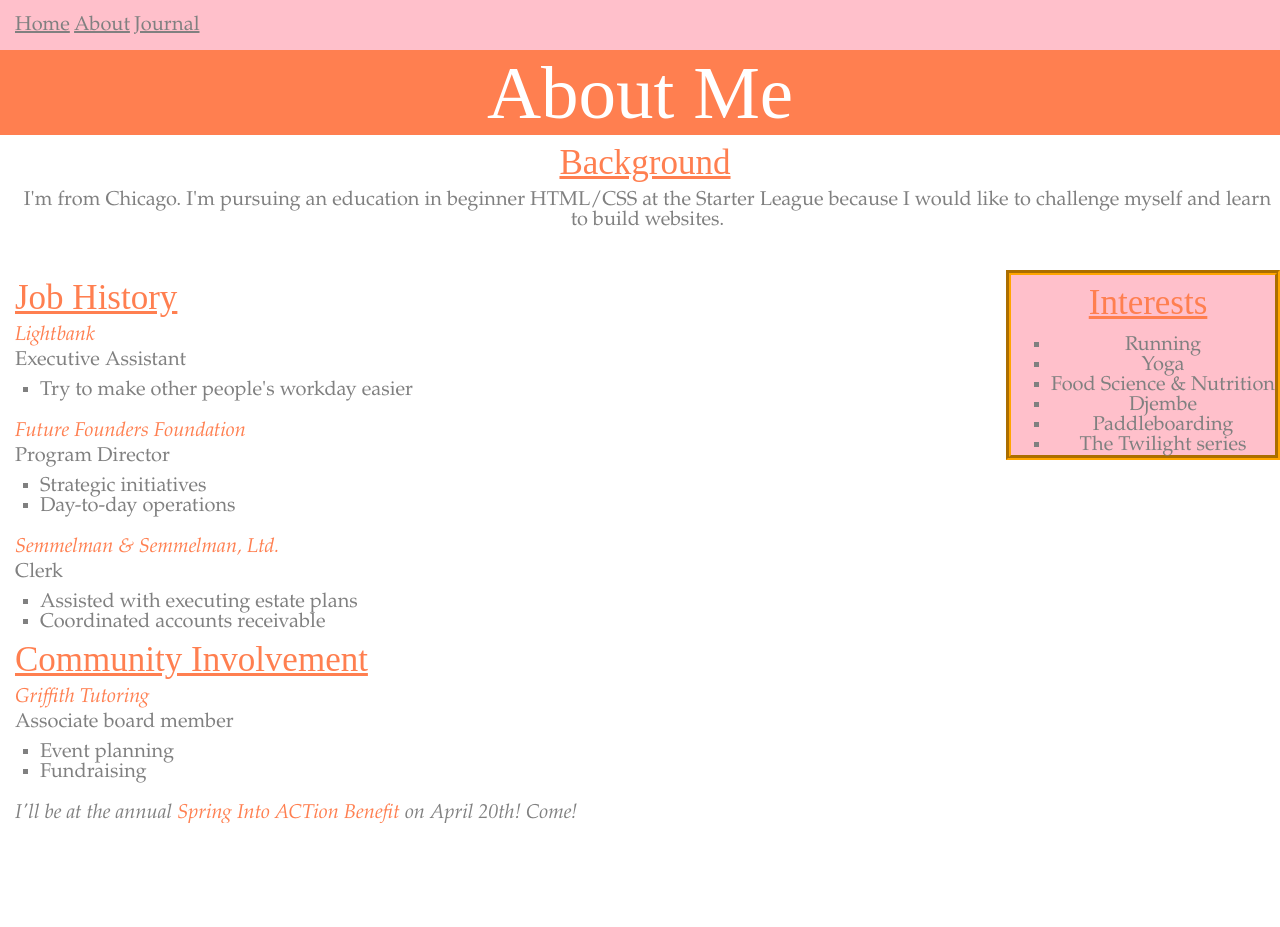
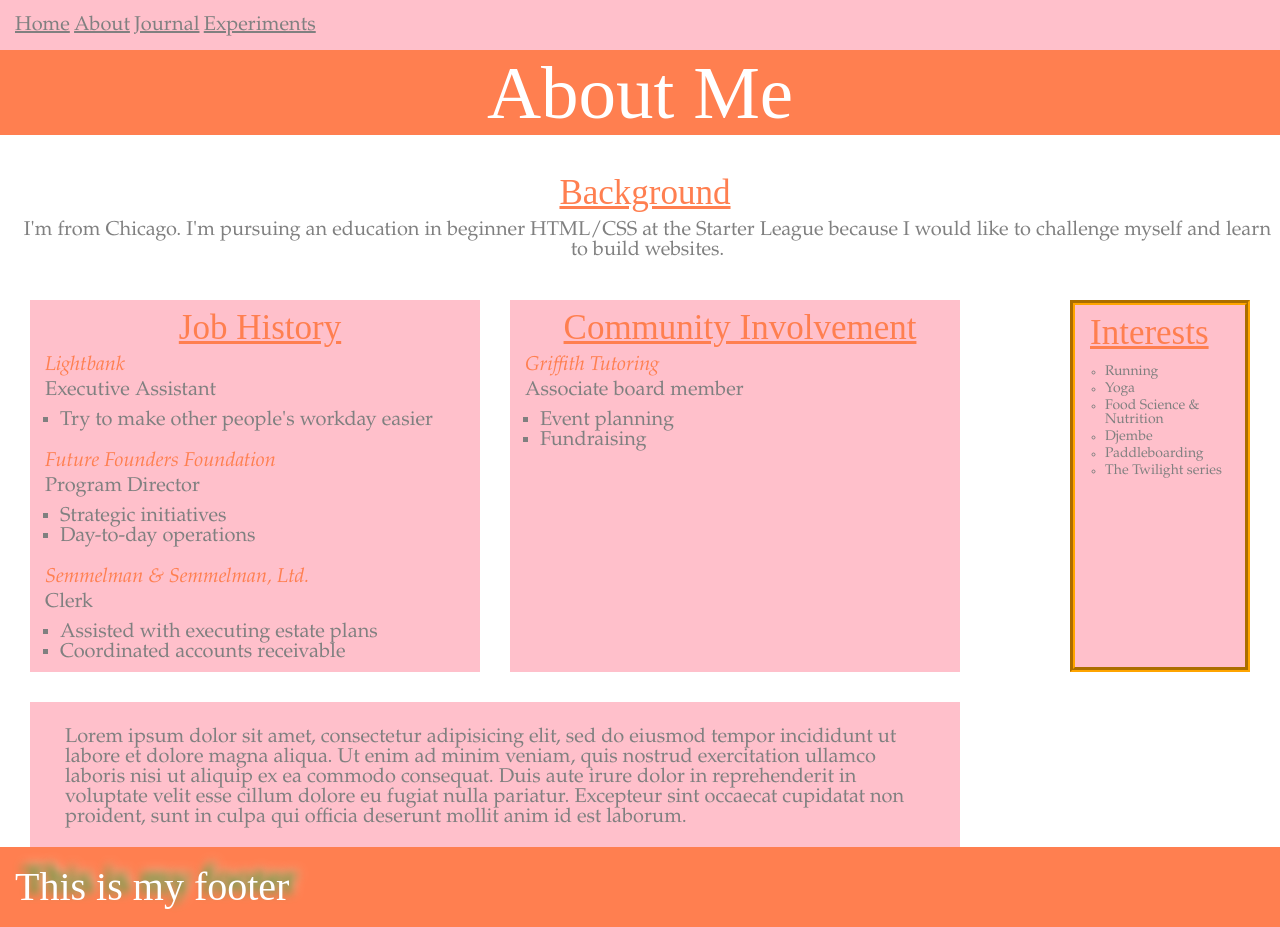
Before and after one commit to athiel87/mywebpage, a plain HTML site: page about.html in a window 1280 px wide. Before the commit the page ends 823 px from the top, so only its background shows below. Drawn offline with Linux system fonts and the light colour scheme.

Commit message:
content added to all files

```diff
--- a/about.html
+++ b/about.html
@@ -13,13 +13,15 @@
 					<li><a href="index.html">Home</a></li>
 					<li><a href="about.html">About</a></li>
 					<li><a href="journal.html">Journal</a></li>
+					<li><a href="experiments.html">Experiments</a></li>
 				</ul>
 			</nav>
 		</header>
 		</div>
 		<h1>About Me
 		</h1>
-		<div class="aboutintro">
+		<div class="container">
+		<div class="pageintro">
 		<h2>Background</h2>
 				<p>I'm from Chicago. I'm pursuing an education in beginner HTML/CSS at the Starter League because I would like to challenge myself and learn to build websites.</p>
 		</div>
@@ -34,6 +36,7 @@
 					<li>The Twilight series</li>
 				</ul>
 		</aside>
+		<div class="jobhistory">
 		<section>
 		<h2>Job History</h2>
 			<div class="company">
@@ -62,6 +65,7 @@
 					<li>Coordinated accounts receivable</li>
 				</ul>
 		</section>
+		</div>
 	<div class="comminv">
 		<section>
 		<h2>Community Involvement</h2>
@@ -74,11 +78,21 @@
 					<li>Event planning</li>
 					<li>Fundraising</li>
 				</ul>
-			<br>
-		<div id="benefit">
-				<p><em>I'll be at the annual <a href="http://griffithtutoring.org/events">Spring Into ACTion Benefit</a> on April 20th! Come!</em>
-		</div>
 		</section>
 	</div>
+	<div class="section2">
+		<section>
+		<p>Lorem ipsum dolor sit amet, consectetur adipisicing elit, sed do eiusmod
+		tempor incididunt ut labore et dolore magna aliqua. Ut enim ad minim veniam,
+		quis nostrud exercitation ullamco laboris nisi ut aliquip ex ea commodo
+		consequat. Duis aute irure dolor in reprehenderit in voluptate velit esse
+		cillum dolore eu fugiat nulla pariatur. Excepteur sint occaecat cupidatat non
+		proident, sunt in culpa qui officia deserunt mollit anim id est laborum.</p>
+		</section>
+	</div>
+	</div>
+	<footer>
+		This is my footer
+	</footer>
 	</body>
 </html>
--- a/main.css
+++ b/main.css
@@ -86,16 +86,19 @@ h2 {
 	color: coral;
 	padding: 10px 5px 5px 15px;
 	font-size: 35px;
-	text-align: auto;
+	text-align: center;
 	text-decoration: underline;
 }
-.aboutintro {
+.container {
+	margin: 30px 0px 30px;
+}
+.pageintro {
 	padding-bottom: 40px;
 }
-.aboutintro h2 {
+.pageintro h2 {
 	text-align: center;
 }
-.aboutintro p {
+.pageintro p {
 	text-align: center;
 }
 p {
@@ -105,7 +108,7 @@ p {
 	font-family: garamond;
 	font-size: 20px;
 }
-ul {padding-left: 40px;
+ul {padding-left: 30px;
 	padding-top: 10px;
 	color: grey;
 	font-family: garamond;
@@ -121,37 +124,76 @@ li {
 	font-size: 20px;
 }
 .company a:hover {
-	text-decoration: underline;}
+	text-decoration: underline;
+	color: white;
+}
 .company p {
 	padding-left: 15px;
 }
 a {
 	text-decoration: none;
 }
-#benefit p {
-	color: grey;
-}
-#benefit a {
-	color: coral;
-}
-#benefit a:hover {
-	text-decoration: underline;
-}
 aside {
 	float: right;
-	float: top;
 	text-align: center;
-	max-width: 500px;
+	width: 170px;
 	color: grey;
 	background-color: pink;
-	list-style-type: none;
 	border-width: 5px;
 	border-style: groove;
 	border-color: orange;
+	margin-right: 30px;
+	height: 362
+}
+aside ul {
+	padding: 10px 10px 0px 30px;
+	text-align: left;
+}
+aside h2 {
+	text-align: left;
+}
+aside li {
+	list-style-type: circle;
+	font-size: 14px;
+	padding-bottom: 3px;
 }
 .comminv section {
 	float: left;
+	background-color: pink;
+	height: 372px;
+	width: 450px;
+
 }
-.centercontent {
+.jobhistory section {
+	float: left;
+	background-color: pink;
+	padding-bottom: 10px;
+	margin: 0 30px;
+	width: 450px;
+}
+.pageintro {
 	text-align: center;
 }
+.section2 section {
+	background-color: pink;
+	margin: 30px 15px 0px 30px;
+	width: 890px;
+	padding: 20px;
+}
+footer {
+	clear: both;
+	background-color: coral;
+	padding: 20px 15px;
+	color: white;
+	text-align: left;
+	font-size: 40px;
+	text-shadow:
+	7px -7px 10px green,
+	9px -9px 12px white;
+}
+section {
+	float: left;
+}
+.gradientexp {
+	background-image: linear-gradient(rgb(100,120,150),rgb(180,200,220));
+}
```
Also changed, not shown: experiments.html (added, +34 -0 lines), index.html (+6 -2 lines), journal.html (+14 -2 lines).
